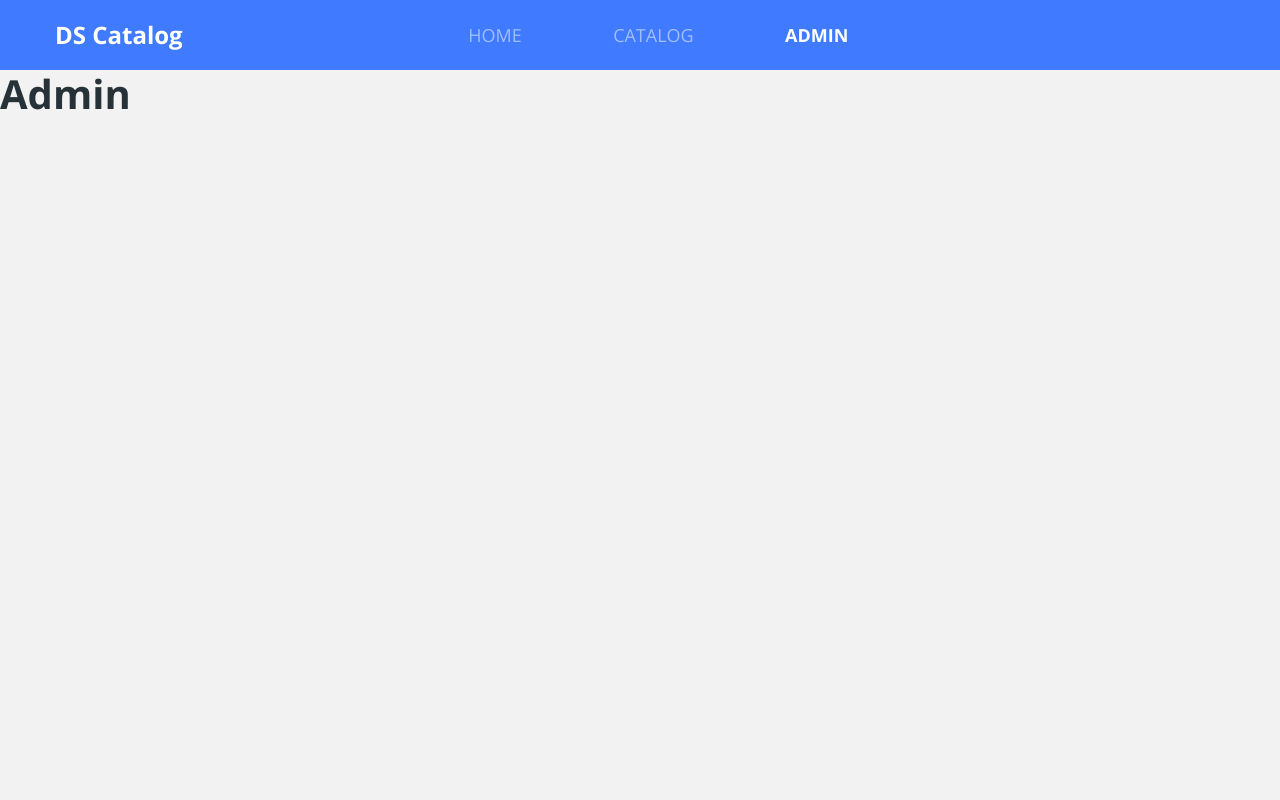
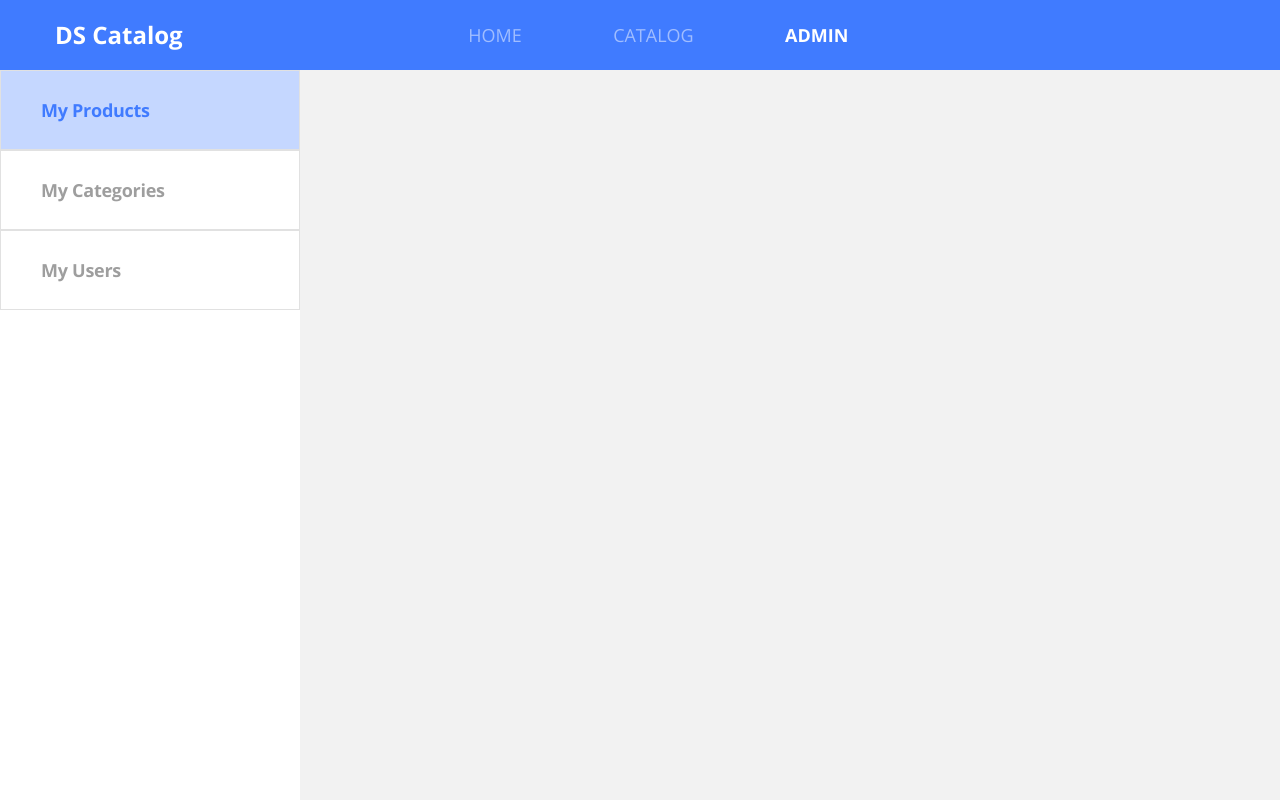
Before and after one commit to rqguzman/dscatalog-bootcamp-devsuperior, a React (Create React App) app in the folder front-web/: page /admin in a window 1280 px wide. Built offline with nearby package versions, Linux system fonts and the light colour scheme.

Commit message:
:sparkles:feat(Admin): Add Admin navbar layout

```diff
--- /dev/null
+++ b/front-web/src/pages/admin/components/navbar/index.tsx
@@ -0,0 +1,21 @@
+import React from 'react';
+import './styles.scss';
+
+const Navbar = () => (
+
+    <nav className="admin-nav-container">
+        <ul>
+            <li>
+                <a href="link" className="admin-nav-item active"> My Products</a>
+            </li>
+            <li>
+                <a href="link" className="admin-nav-item"> My Categories</a>
+            </li>
+            <li>
+                <a href="link" className="admin-nav-item"> My Users</a>
+            </li>
+        </ul>
+    </nav>
+);
+
+export default Navbar;
--- /dev/null
+++ b/front-web/src/pages/admin/components/navbar/styles.scss
@@ -0,0 +1,28 @@
+.admin-nav-container {
+    width: 300px;
+    height: calc(100vh - 70px);
+    background-color: white;
+}
+
+.admin-nav-item {
+    display: block;
+    display: flex;
+    align-items: center;
+    height: 80px;
+    border: 1px solid #E1E1E1;
+    padding-left: 40px;
+    font-weight: bold;
+    font-size: 18px;
+    line-height: 25px;
+    letter-spacing: -0.015em;
+    color: #9E9E9E;
+
+    &.active {
+        background: rgba(64, 123, 255, 0.3);
+        color: #407BFF;
+    }
+
+    &:hover {
+        color: #407BFF;
+    }
+}
--- a/front-web/src/pages/admin/index.tsx
+++ b/front-web/src/pages/admin/index.tsx
@@ -1,9 +1,10 @@
 import React from 'react';
+import Navbar from './components/navbar';
 
 const Admin = () => (
 
   <div>
-    <h1>Admin</h1>
+    <Navbar/>
   </div>
 );
 
```
